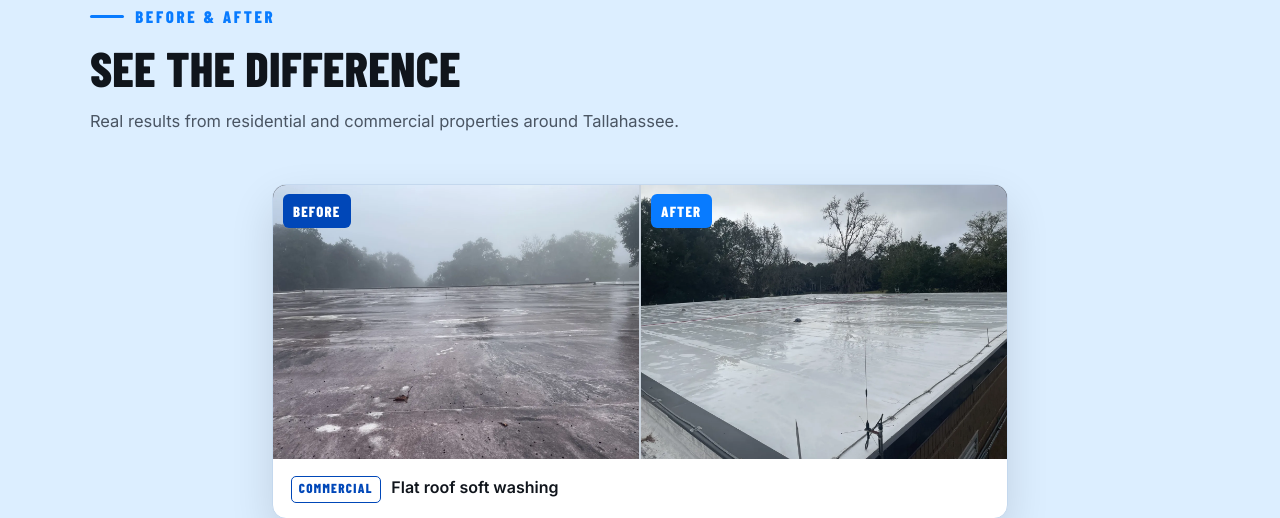
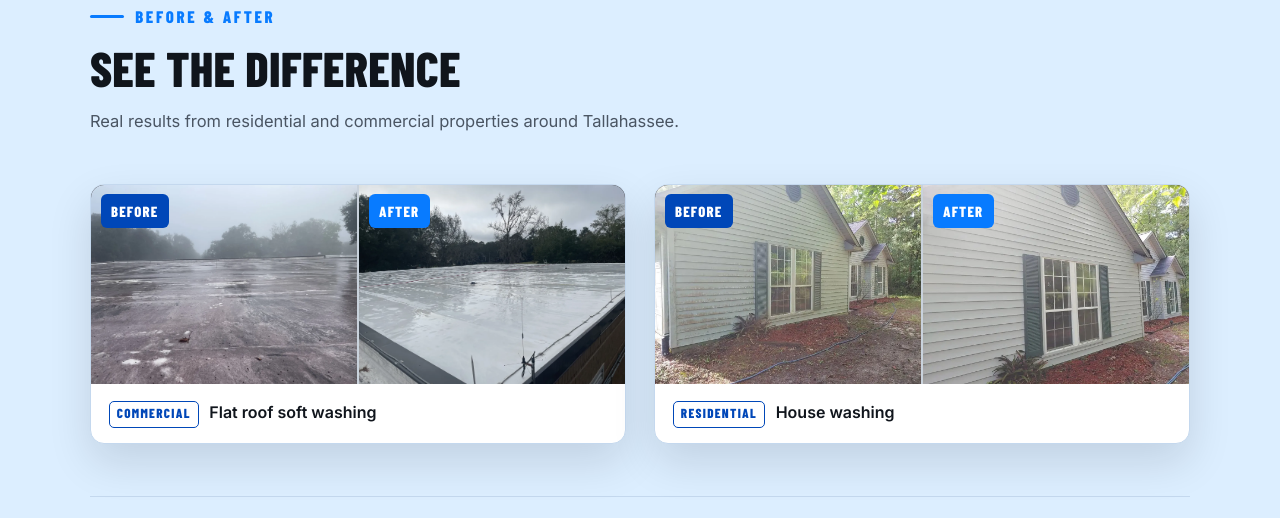
Before and after one commit to brandonoaksbo-cyber/chaneys-pressure-washing, a plain HTML site: page index.html in a window 1280 px wide. Shown: the part 2425-2943 px from the top of the page. Drawn offline with Linux system fonts and the light colour scheme.

Commit message:
Add the house washing before & after pair
Second real project in the gallery, and the first residential one — the roof
tile was the only pair on the page. Same wall, same window, and the staining
across the lower boards is gone in the after.

Renamed from "House Before.jpg"/"House After.jpg" to the lowercase-hyphenated
slugs the rest of assets/img/work uses. The JPEGs are the originals moved, not
re-encoded, so there is no second generation of compression on them.

WebP written at q75 rather than the usual q82. The sources are already
JPEG-compressed, so WebP has to re-encode existing artefacts, and at q82 the
"before" file came out LARGER than its own JPEG — a modern-format path that
costs the visitor more than the fallback. q75 puts both at 75-84% of the JPEG,
in line with every other pair in the folder, with no visible loss to the
staining that is the whole point of the shot.

No crop or scale needed: both sources were already 960x720 at 4:3.

The gallery grid needed no change. Its :has(:only-child) rule was already
written to drop the centred single-column layout as soon as a second tile
appeared, and it does.

Co-Authored-By: Claude Opus 5 <noreply@anthropic.com>

```diff
--- a/index.html
+++ b/index.html
@@ -253,6 +253,28 @@
         <figcaption><span class="ba-type">Commercial</span>Flat roof soft washing</figcaption>
       </figure>
 
+      <!-- Real project. Photos supplied by Chaney's; same wall, same window.
+           Sources were already 960x720 at 4:3, so nothing was cropped or scaled. -->
+      <figure class="ba-card">
+        <div class="ba-pair">
+          <div class="ba-shot">
+            <picture>
+              <source srcset="assets/img/work/house-before.webp" type="image/webp">
+              <img src="assets/img/work/house-before.jpg" alt="Before: pale lap siding on the side of a house, streaked and stained brown across the lower boards." width="960" height="720" loading="lazy" decoding="async">
+            </picture>
+            <span class="ba-tag ba-before">Before</span>
+          </div>
+          <div class="ba-shot">
+            <picture>
+              <source srcset="assets/img/work/house-after.webp" type="image/webp">
+              <img src="assets/img/work/house-after.jpg" alt="After: the same siding and shuttered window washed back to clean cream, with the staining gone." width="960" height="720" loading="lazy" decoding="async">
+            </picture>
+            <span class="ba-tag ba-after">After</span>
+          </div>
+        </div>
+        <figcaption><span class="ba-type">Residential</span>House washing</figcaption>
+      </figure>
+
       <!-- ============================ THREE MORE TILES ============================
            Hidden 2026-07-29 so the live site shows only real work. The site is now
            indexed by Google, so a tile reading "photo needed" would be cached
@@ -263,9 +285,13 @@
            else to change. Add tiles one at a time as pairs arrive — each only
            needs its own two files.
 
-             Tile 2  project-2-before.jpg  project-2-after.jpg   Residential — driveway & sidewalk
-             Tile 3  project-3-before.jpg  project-3-after.jpg   Commercial — storefront exterior
-             Tile 4  project-4-before.jpg  project-4-after.jpg   Commercial — concrete & pavement
+             project-2-before.jpg  project-2-after.jpg   Residential — driveway & sidewalk
+             project-3-before.jpg  project-3-after.jpg   Commercial — storefront exterior
+             project-4-before.jpg  project-4-after.jpg   Commercial — concrete & pavement
+
+           Two real tiles are live above (flat roof, house washing), so these are
+           the third, fourth and fifth. The slots are named by file, not position —
+           un-comment them in any order.
 
            A matched pair works best: same spot, same angle, one dirty and one clean.
            ========================================================================= -->
```
Also changed, not shown: assets/img/work/house-after.jpg (added), assets/img/work/house-after.webp (added), assets/img/work/house-before.jpg (added), assets/img/work/house-before.webp (added).
